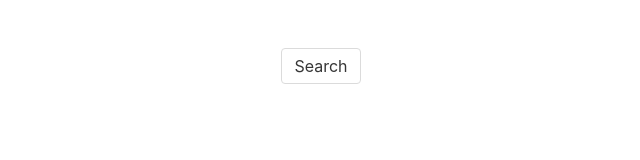
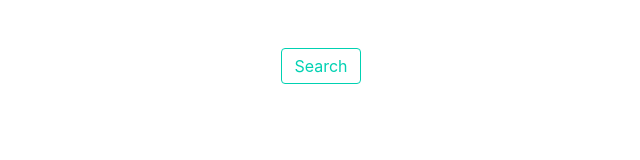
Before and after one commit to public-shibe23/sandbox-vue-testable, a Vue app: page / in a window 1280 px wide. Shown: the top 160 px of the page, without its empty margins (319-959 px from the left). Built offline with nearby package versions, Linux system fonts and the light colour scheme.

Commit message:
Modify CSS

```diff
--- a/src/components/ProductList.vue
+++ b/src/components/ProductList.vue
@@ -1,7 +1,7 @@
 <template>
   <div>
     <div class="field">
-      <button class="button" @click="fetch">Search</button>
+      <button class="button is-primary is-outlined" @click="fetch">Search</button>
     </div>
     <table class="table is-fullwidth" v-if="products.length">
       <tr>
```
